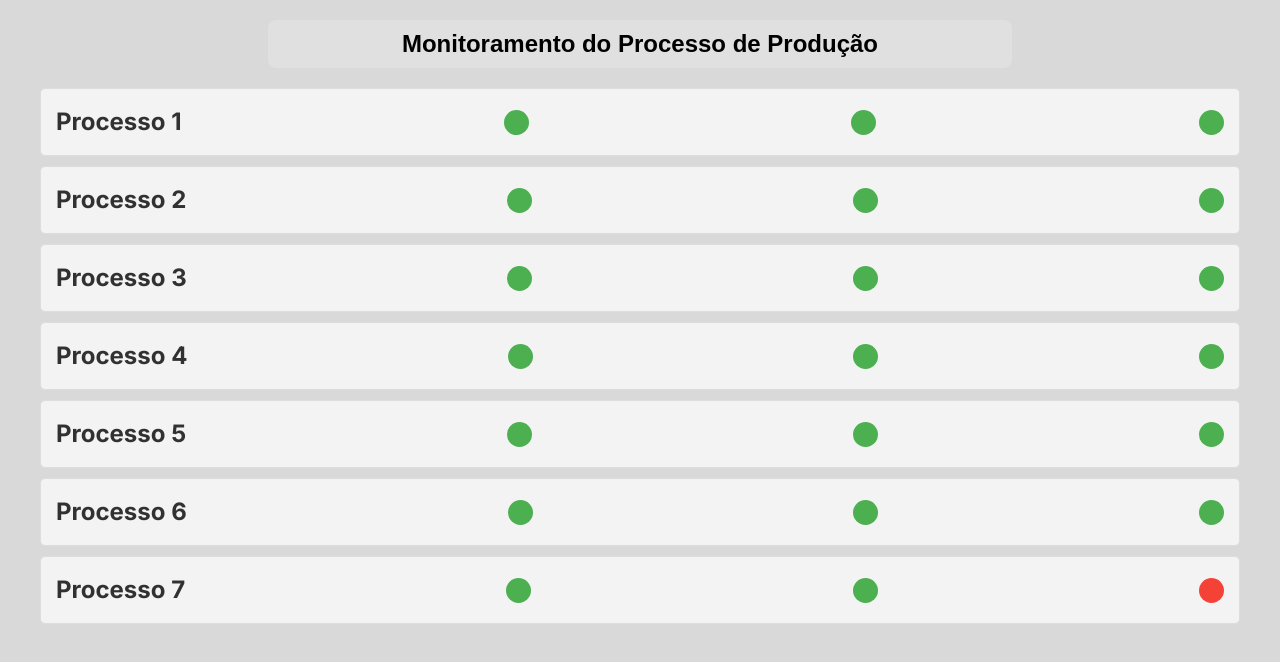
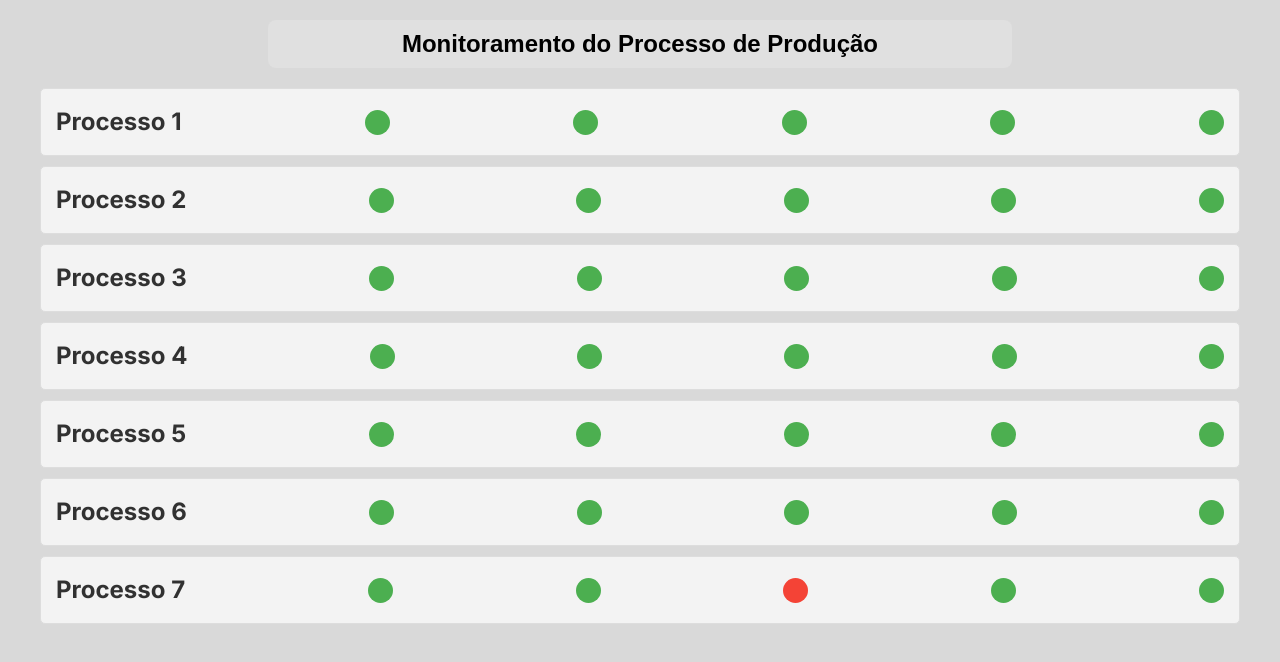
Before and after one commit to EricIkeda1/X4Glass, a Django app: page / in a window 1280 px wide. Shown: the part 68-730 px from the top of the page. Run offline with Django 5.2, Linux system fonts and the light colour scheme.

Commit message:
Correções dos Processos

```diff
--- a/Frontend/GlassHub/GlassHubApp/templates/monitoramento.html
+++ b/Frontend/GlassHub/GlassHubApp/templates/monitoramento.html
@@ -29,9 +29,13 @@
                 <span class="status success"></span>
                 <span class="status success"></span>
                 <span class="status success"></span>
+                <span class="status success"></span>
+                <span class="status success"></span>
             </div>
             <div class="process-row">
                 <span>Processo 2</span>
+                <span class="status success"></span>
+                <span class="status success"></span>
                 <span class="status success"></span>
                 <span class="status success"></span>
                 <span class="status success"></span>
@@ -41,9 +45,13 @@
                 <span class="status success"></span>
                 <span class="status success"></span>
                 <span class="status success"></span>
+                <span class="status success"></span>
+                <span class="status success"></span>
             </div>
             <div class="process-row">
                 <span>Processo 4</span>
+                <span class="status success"></span>
+                <span class="status success"></span>
                 <span class="status success"></span>
                 <span class="status success"></span>
                 <span class="status success"></span>
@@ -53,9 +61,13 @@
                 <span class="status success"></span>
                 <span class="status success"></span>
                 <span class="status success"></span>
+                <span class="status success"></span>
+                <span class="status success"></span>
             </div>
             <div class="process-row">
                 <span>Processo 6</span>
+                <span class="status success"></span>
+                <span class="status success"></span>
                 <span class="status success"></span>
                 <span class="status success"></span>
                 <span class="status success"></span>
@@ -65,6 +77,8 @@
                 <span class="status success"></span>
                 <span class="status success"></span>
                 <span class="status fail"></span>
+                <span class="status success"></span>
+                <span class="status success"></span>
             </div>
         </div>
     </section>
```
